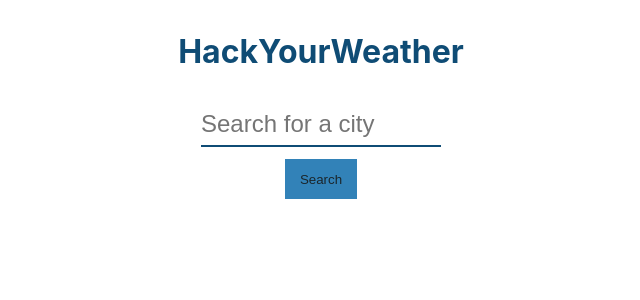
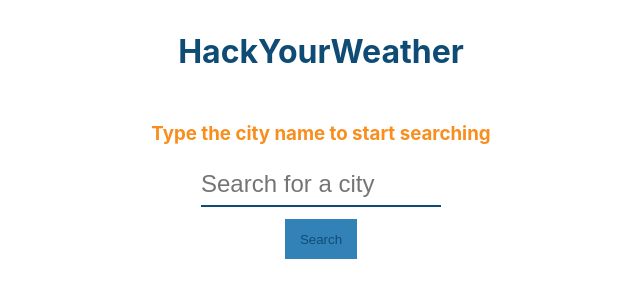
Before and after one commit to bsilakaymak/HackYourWeather-React, a React (Create React App) app: page / in a window 1280 px wide. Shown: the top 300 px of the page, without its empty margins (319-959 px from the left). Built offline with nearby package versions, Linux system fonts and the light colour scheme.

Commit message:
finished project w3

```diff
--- a/src/App.css
+++ b/src/App.css
@@ -8,3 +8,79 @@
   margin: auto;
   text-align: left;
 }
+
+.orangeMsg{
+  text-align: center;
+  color: #F88E1E;
+  margin: 1em;
+}
+
+/*Search bar and input area*/
+#input-area{
+  border: none;
+  height: 1.75em;
+  border-bottom: 2px solid #0f4c75;
+  font-size: 1.5em;
+  color: #0F4C75;
+}
+
+#form-area{
+  width: 15em;
+  margin: auto;
+  display: flex;
+  flex-direction: column;
+}
+
+#submit-button{
+  width: 30%;
+  margin: auto;
+  outline: none;
+  border: none;
+  background: #3282b8;
+  margin-top: 5%;
+  padding: 1%;
+  height: 3em;
+  color: #0F4C75;
+  font-family: "Arial";
+}
+
+#submit-button:hover{
+  border:3px solid #F88E1E;
+  transform: scale(1.1);
+  cursor: pointer;
+  color:#F88E1E;
+}
+
+
+/*elements containing weather info and remove button*/
+#info{
+  margin:5% auto;
+  width: 18em;
+  border: 3px solid #0f4c75;
+  padding: 2%;
+  color: #0f4c75;
+  position:relative;
+}
+
+#remove-button{
+  width: 2em;
+  height: 2em;
+  background-color: #F88E1E;
+  border: 5px solid #3282B8;
+  outline: none;
+  border-radius: 50%;
+  position: absolute;
+  top: -.85em;
+  right: -.85em;
+  font-size: 1em;
+  font-weight: bold;
+  color: #3282B8
+}
+
+#remove-button:hover{
+   transform: scale(1.15);
+   background-color:#3282B8;
+   border-color:#F88E1E;
+   color:#F88E1E;
+   cursor:pointer;
+}
--- a/src/App.js
+++ b/src/App.js
@@ -1,11 +1,11 @@
 import React from 'react';
 import './App.css';
-import City from './components/City';
+import CityWeatherApp from './components/CityWeatherApp';
 function App() {
   return (
     <div className="App">
          <h1 style ={{textAlign:'center', padding:'1em', color:"#0f4c75"}}>HackYourWeather</h1>
-         <City/>
+         <CityWeatherApp/>
 
     </div>
   );
--- a/src/components/City.js
+++ /dev/null
@@ -1,46 +0,0 @@
-import React, {useState} from 'react';
-import CityInfo from './CityInfo';
-import Form from './Form';
-
-const City = ()=>{
-    const [cityWeather, setCityWeather] = useState([]);
-    const [isLoading, setLoading] = useState(false);
-    const [hasError, setError] = useState(false);
-    const [indexMessage, setIndexMessage] = useState('Weatherrr!');
-    function getCity(city){
-        setLoading(true);
-
-                fetch( `https://api.openweathermap.org/data/2.5/weather?q=${city}&appid=${process.env.REACT_APP_OPENWEATHERMAP_API_KEY}`)
-                .then(res=>res.json())
-                .then(data=>{
-                  setLoading(false);
-                  setCityWeather(data);
-                  setIndexMessage('Success');
-                })
-                .catch(err =>{
-                    setError(true);
-                    setLoading(false);
-                })
-            }
-
-
-
-
-
-
-    if(hasError) {
-        return <p>Error</p>
-    }else if(isLoading){
-        return <p>Loading...</p>
-    }else{
-        return(
-            <div>
-            <Form getCity = { getCity }/>
-            {indexMessage === 'Success' && <CityInfo cityWeather = {cityWeather}/>}
-            </div>
-        )
-
-     }
-}
-
-export default City;
--- a/src/components/CityInfo.js
+++ b/src/components/CityInfo.js
@@ -1,30 +1,27 @@
-import React from 'react';
-import CityName from './CityName';
-import Description from './Description';
-import Details from './Details';
-const infoStyle = {
-    margin:"auto",
-    width:"18em",
-    border:"2px solid #0f4c75",
-    padding:"2%",
-    color:"#0f4c75",
-    marginTop: "5%"
+import React from "react";
+import CityName from "./CityName";
+import Description from "./Description";
+import Details from "./Details";
+import RemoveButton from "./RemoveButton";
 
-}
-const CityInfo = ({cityWeather})=>{
-    if(cityWeather.cod >= 400){
-        return <h3 style={{textAlign:"center"}}>Error</h3>
-    }
-    else{
-      return(
-        <div style={infoStyle}>
-            <CityName cityWeather = {cityWeather}/>
-            <Description cityWeather = {cityWeather}/>
-            <Details cityWeather = {cityWeather} kelvinToCelcius = {(kelvin)=>{return (kelvin-273).toFixed(2)}}/>
-        </div>
-
-    )
+const CityInfo = ({ cityWeather, remove }) => {
+        return cityWeather.map(item => {
+            return (
+              <div id="info">
+                <CityName item={item} />
+                <Description item={item} />
+                <Details
+                  item={item}
+                  kelvinToCelcius={kelvin => {
+                    return (kelvin - 273).toFixed(2);
+                  }}
+                />
+                <RemoveButton removeCity={remove} item={item} />
+              </div>
+            );
+          });
     }
 
-}
+
+;
 export default CityInfo;
--- a/src/components/CityName.js
+++ b/src/components/CityName.js
@@ -1,9 +1,11 @@
-import React from 'react';
+import React from "react";
 
-const CityName = ({cityWeather})=>{
-
-         return <h1 style={{fontSize: '1.5em'}}>{cityWeather.name}, {cityWeather.sys.country}</h1>
-
-}
+const CityName = ({ item }) => {
+  return (
+    <h1 style={{ fontSize: "1.5em" }}>
+      {item.name}, {item.sys.country}
+    </h1>
+  );
+};
 
 export default CityName;
--- /dev/null
+++ b/src/components/CityWeatherApp.js
@@ -0,0 +1,58 @@
+import React, { useState } from "react";
+import CityInfo from "./CityInfo";
+import Form from "./Form";
+
+const CityWeatherApp = () => {
+  const [cityWeather, setCityWeather] = useState([]);
+  const [isLoading, setLoading] = useState(false);
+  const [hasError, setError] = useState(false);
+  const [statusMessage, setStatusMessage] = useState(" ");
+  const [feedback, setFeedback] = useState(
+    "Type the city name to start searching"
+  );
+  function getCity(city) {
+    setLoading(true);
+
+    fetch(
+      `https://api.openweathermap.org/data/2.5/weather?q=${city}&appid=${process.env.REACT_APP_OPENWEATHERMAP_API_KEY}`
+    )
+      .then(res => res.json())
+      .then(data => {
+        setLoading(false);
+        const cities = cityWeather.filter(city => city.id !== data.id);
+        if (data.cod === 200) {
+          setCityWeather([data, ...cities]);
+          setFeedback("Keep searching");
+        }
+        if (data.cod !== 200) setFeedback("CITY NOT FOUND");
+        setStatusMessage("Success");
+      })
+      .catch(err => {
+        setError(true);
+        setLoading(false);
+      });
+  }
+
+  function removeCity(id) {
+    const cities = cityWeather.filter(city => city.id !== id);
+    setCityWeather(cities);
+  }
+
+  if (hasError) {
+    return <h3 className="orangeMsg">Something Went Wrong</h3>;
+  } else if (isLoading) {
+    return <h3 className="orangeMsg">Loading...</h3>;
+  } else {
+    return (
+      <div>
+        <h3 className="orangeMsg">{feedback}</h3>
+        <Form getCity={getCity} />
+        {statusMessage === "Success" && (
+          <CityInfo cityWeather={cityWeather} remove={removeCity} />
+        )}
+      </div>
+    );
+  }
+};
+
+export default CityWeatherApp;
--- a/src/components/Description.js
+++ b/src/components/Description.js
@@ -1,14 +1,14 @@
-import React from 'react';
+import React from "react";
 
-const Description = ({cityWeather})=>{
-
+const Description = ({ item }) => {
   return (
-   <div style={{padding: '0.5em 0'}}>
-     <p style={{fontWeight:'bold', fontSize:'1em'}}>{cityWeather.weather[0].main}</p>
-     <p style= {{fontStyle:'italic'}}>{cityWeather.weather[0].description}</p>
-   </div>
-
-   )
-}
+    <div style={{ padding: "0.5em 0" }}>
+      <p style={{ fontWeight: "bold", fontSize: "1em" }}>
+        {item.weather[0].main}
+      </p>
+      <p style={{ fontStyle: "italic" }}>{item.weather[0].description}</p>
+    </div>
+  );
+};
 
 export default Description;
--- a/src/components/Details.js
+++ b/src/components/Details.js
@@ -1,18 +1,15 @@
-import React from 'react';
+import React from "react";
 
-
-const Details = ({cityWeather, kelvinToCelcius})=>{
-
-        return(
-            <div style={{lineHeight:'1.5em'}}>
-                <p>min temp: {kelvinToCelcius(cityWeather.main.temp_min)} °C</p>
-                <p>max temp:  {kelvinToCelcius(cityWeather.main.temp_max)} °C</p>
-                <p>location:  {cityWeather.coord.lon}, {cityWeather.coord.lat}</p>
-
-            </div>
-           )
-
-
-}
+const Details = ({ item, kelvinToCelcius }) => {
+  return (
+    <div style={{ lineHeight: "1.5em" }}>
+      <p>min temp: {kelvinToCelcius(item.main.temp_min)} °C</p>
+      <p>max temp: {kelvinToCelcius(item.main.temp_max)} °C</p>
+      <p>
+        location: {item.coord.lon}, {item.coord.lat}
+      </p>
+    </div>
+  );
+};
 
 export default Details;
--- a/src/components/Form.js
+++ b/src/components/Form.js
@@ -1,48 +1,33 @@
-import React from 'react';
+import React from "react";
 
-const formStyle = {
-    width: "15em",
-    margin:"auto",
-    display: "flex",
-    flexDirection: "column"
+const Form = ({ getCity }) => {
+  const [city, setCity] = React.useState("");
+  const submit = e => {
+    if (city === "undefined" || city.trim() === "") {
+      return alert("Please type a valid input");
+    } else {
+      e.preventDefault();
+      getCity(city);
+      setCity(" ");
+    }
   };
 
-const buttonStyle = {
-    width:"30%",
-    margin:"auto",
-    outline:"none",
-    border: "none",
-    background: "#3282b8",
-    marginTop: "5%",
-    padding:"1%",
-    height: "3em",
-    color:"#1b262c",
-    fontFamily:"Arial",
-}
-
-const inputStyle = {
-    border : "none",
-    height: "1.75em",
-    borderBottom: "2px solid #0f4c75",
-    fontSize:"1.5em",
-}
-
-const Form = ({getCity})=>{
-    const [city, setCity] = React.useState('');
-    const submit = e => {
-        e.preventDefault();
-        getCity(city);
-        setCity(" ");
-      };
-
-
-    return(
-        <div style = {formStyle}>
-            <input placeholder="Search for a city"style={inputStyle} value={city}required onChange ={(e)=>{setCity(e.target.value)}} />
-            <button style = {buttonStyle} onClick = { submit }>Search</button>
-        </div>
-
-    )
-}
+  return (
+    <div id="form-area">
+      <input
+        id="input-area"
+        placeholder="Search for a city"
+        value={city}
+        required
+        onChange={e => {
+          setCity(e.target.value);
+        }}
+      />
+      <button id="submit-button" onClick={submit}>
+        Search
+      </button>
+    </div>
+  );
+};
 
 export default Form;
--- /dev/null
+++ b/src/components/RemoveButton.js
@@ -0,0 +1,11 @@
+import React from "react";
+
+const RemoveButton = ({ removeCity, item }) => {
+  return (
+    <button id="remove-button" onClick={() => removeCity(item.id)}>
+      &#215;
+    </button>
+  );
+};
+
+export default RemoveButton;
```
